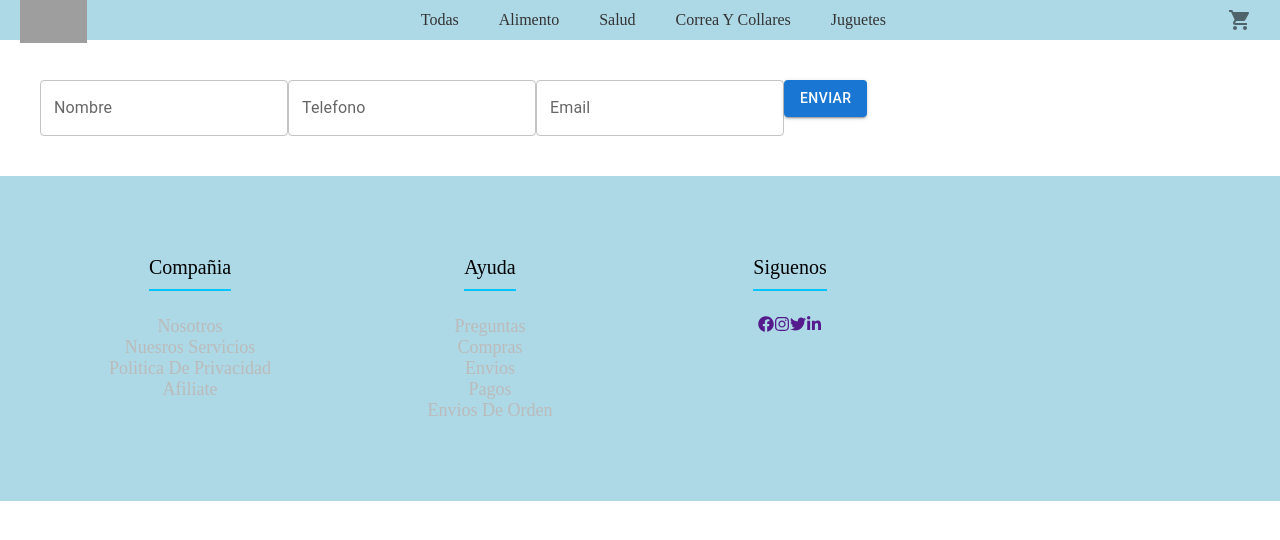
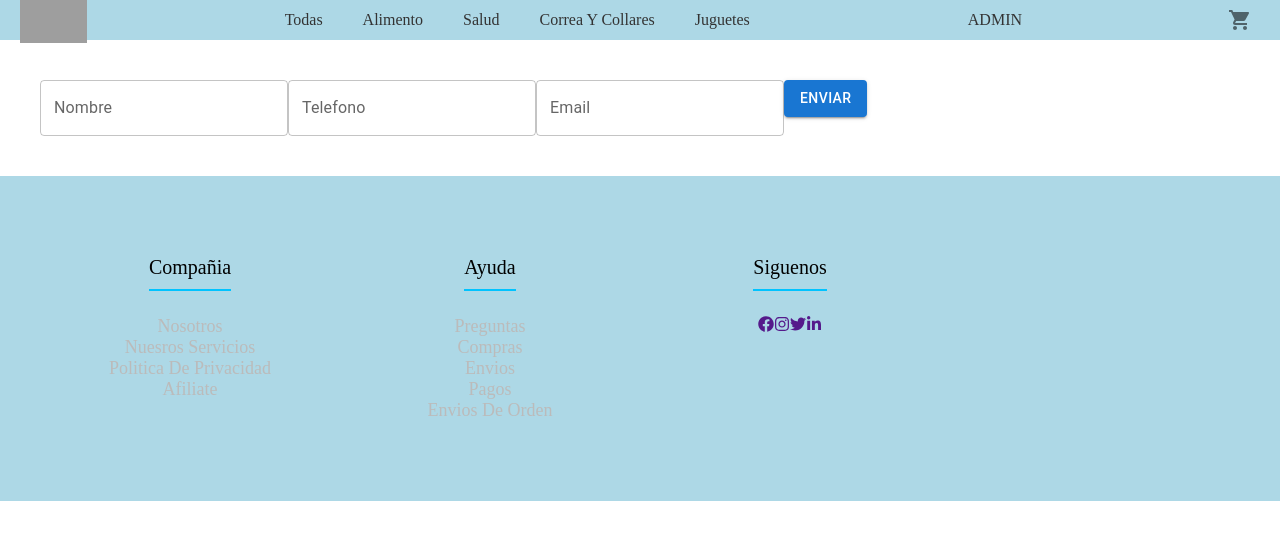
Before and after one commit to Ricardodasilva1987/PetGalaxy, a React (Vite) app: page /form in a window 1280 px wide. Shown: the top 540 px of the page. Built offline with nearby package versions, Linux system fonts and the light colour scheme; grey boxes are pictures that could not be loaded.

Commit message:
se implementan ruta protegida

```diff
--- a/src/components/layout/navbar/Navbar.jsx
+++ b/src/components/layout/navbar/Navbar.jsx
@@ -3,6 +3,8 @@ import CartWidget from "../../common/cartWidget/cartWidget";
 import { Link, Outlet } from "react-router-dom";
 
 const Navbar = () => {
+  let userRol = "admin";
+
   return (
     <>
       <div>
@@ -32,6 +34,13 @@ const Navbar = () => {
               <Link to="/category/juguete">Juguetes</Link>
             </li>
           </ul>
+
+          {userRol === "admin" && (
+            <li className="navbar-item">
+              <Link to="/dashboard">ADMIN</Link>
+            </li>
+          )}
+
           <div className="navbar-cart">
             <CartWidget />
           </div>
--- a/src/routes/AppRouter.jsx
+++ b/src/routes/AppRouter.jsx
@@ -1,8 +1,9 @@
 import { Route, Routes } from "react-router-dom";
-
 import Layout from "../components/layout/Layout";
 import { routes } from "./routes";
 import Error from "../components/page/home/error/Error";
+import ProtectedRoutes from "./ProtectedRoutes";
+import Dashboard from "../components/page/home/dashboard/Dashboard";
 
 const AppRouter = () => {
   return (
@@ -14,6 +15,11 @@ const AppRouter = () => {
           ))}
         </Route>
 
+        {/*Rutas privadas*/}
+        <Route element={<ProtectedRoutes />}>
+          <Route path="/dashboard" element={<Dashboard />} />
+        </Route>
+
         <Route path="*" element={<Error />} />
       </Routes>
     </div>
--- /dev/null
+++ b/src/routes/ProtectedRoutes.jsx
@@ -0,0 +1,10 @@
+import React from "react";
+import { Outlet, Navigate } from "react-router-dom";
+
+const ProtectedRoutes = () => {
+  let userRol = "admin";
+
+  return <div>{userRol !== "admin" ? <Navigate to={"/"} /> : <Outlet />}</div>;
+};
+
+export default ProtectedRoutes;
--- a/src/routes/routes.js
+++ b/src/routes/routes.js
@@ -3,7 +3,6 @@ import CheckoutContainer from "../components/page/home/checkout/CheckoutContaine
 import FormularioFormik from "../components/page/home/formularioFormik/FormularioFormik";
 import ItemDetail from "../components/page/home/itemDetail/ItemDetail";
 import ItemListContainer from "../components/page/home/itemList/ItemListContainer";
-import Dashboard from "../components/page/home/dashboard/Dashboard";
 
 export const routes = [
   { id: "home", path: "/", Element: ItemListContainer },
@@ -16,5 +15,4 @@ export const routes = [
   { id: "detalle", path: "/ItemDetail/:id", Element: ItemDetail },
   { id: "checkout", path: "/checkout", Element: CheckoutContainer },
   { id: "form", path: "/form", Element: FormularioFormik },
-  { id: "dashboard", path: "/dashboard", Element: Dashboard },
 ];
```
